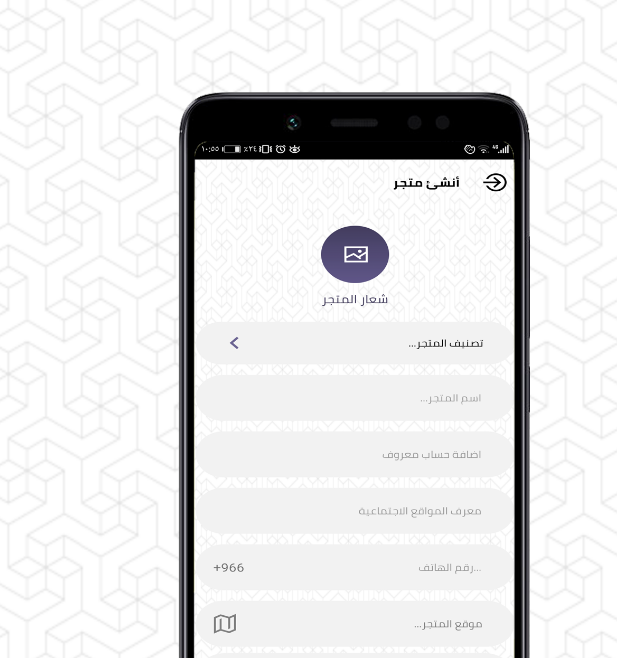
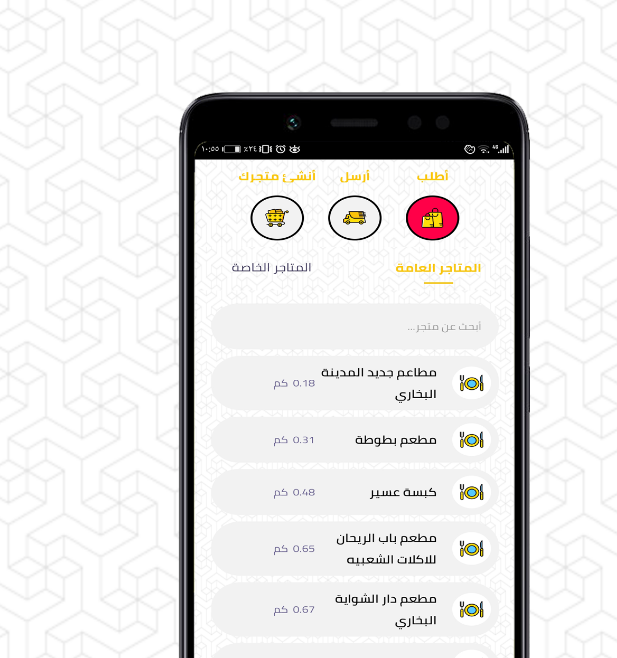
Before and after one commit to AhmedKaram50/Rasel, a plain HTML site: page index.html in a window 1280 px wide. Shown: the part 88-746 px from the top of the page, 663-1280 px from the left. Drawn offline with Linux system fonts and the light colour scheme.

Commit message:
First-Img-Change

```diff
--- a/index.html
+++ b/index.html
@@ -75,7 +75,7 @@
               </div>
             </div>
           </div>
-          <div class="intro-img col-lg-5"><img src="images/screen-5.png" alt="mobile-phone" id="mobile"/></div>
+          <div class="intro-img col-lg-5"><img src="images/screen-4.png" alt="mobile-phone" id="mobile"/></div>
         </div>
       </div>
     </section>
```
